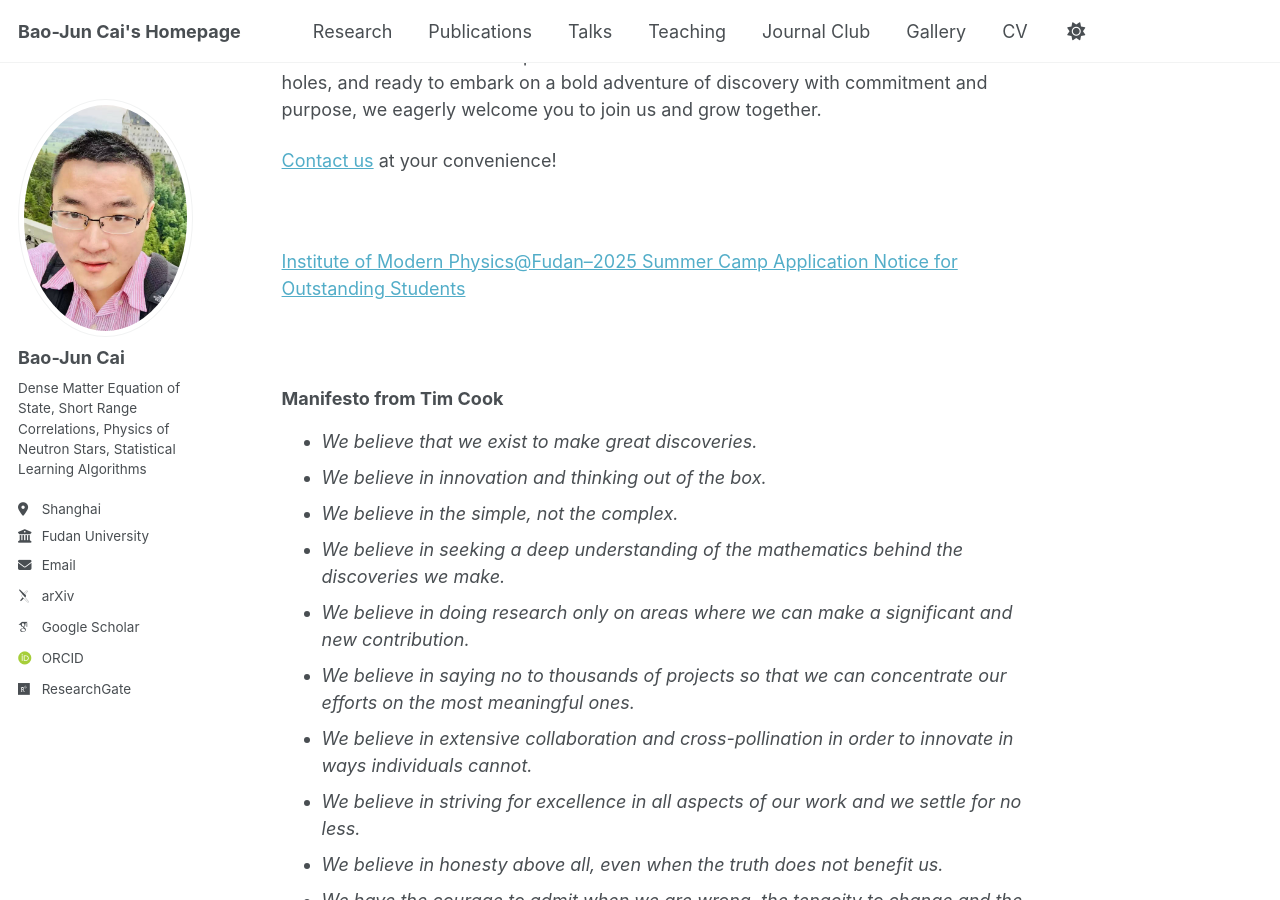
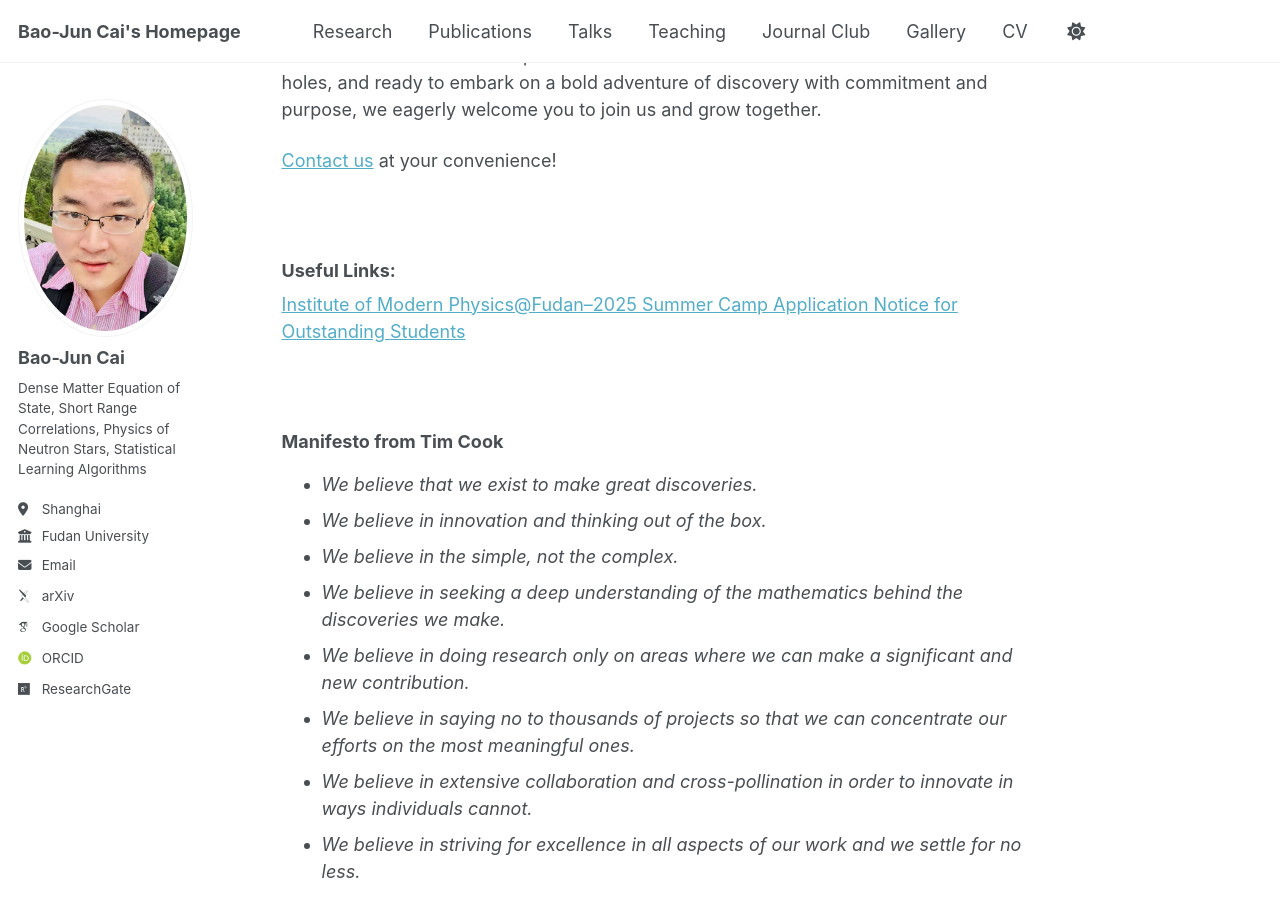
Before and after one commit to bjcai-phys/bjcai-phys.github.io, a Jekyll site: the page built from _pages/about.md, in a window 1280 px wide and 900 px high, scrolled down 1467 px. Built offline with Jekyll 4.4.1, drawn with Linux system fonts in a browser that asks for light colours; some web fonts are replaced.

Commit message:
Update about.md

```diff
--- a/_pages/about.md
+++ b/_pages/about.md
@@ -25,6 +25,7 @@ We believe science thrives on **curiosity**, **focus**, **collaboration**, and *
 
 <br>
 
+### Useful Links:
 [Institute of Modern Physics@Fudan–2025 Summer Camp Application Notice for Outstanding Students](https://mp.weixin.qq.com/s/CjNtUoCTWvhyMr-NTT-sAA)
 
 <br>
```
